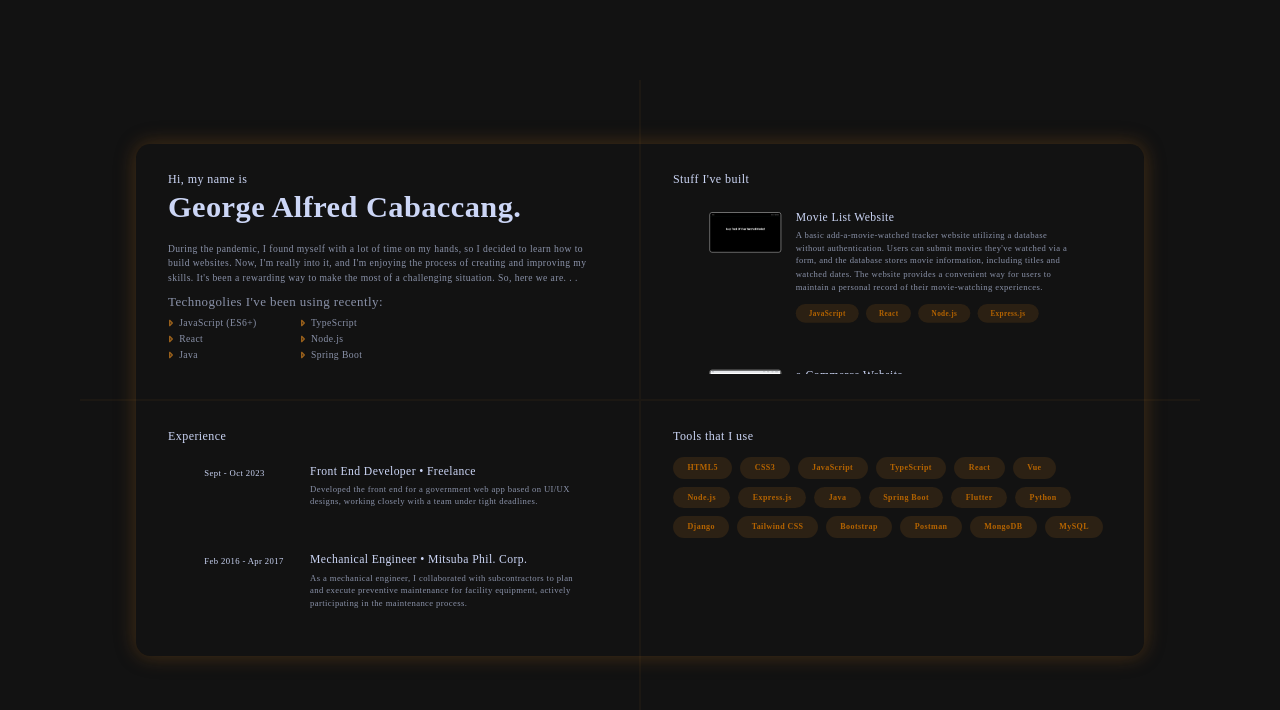
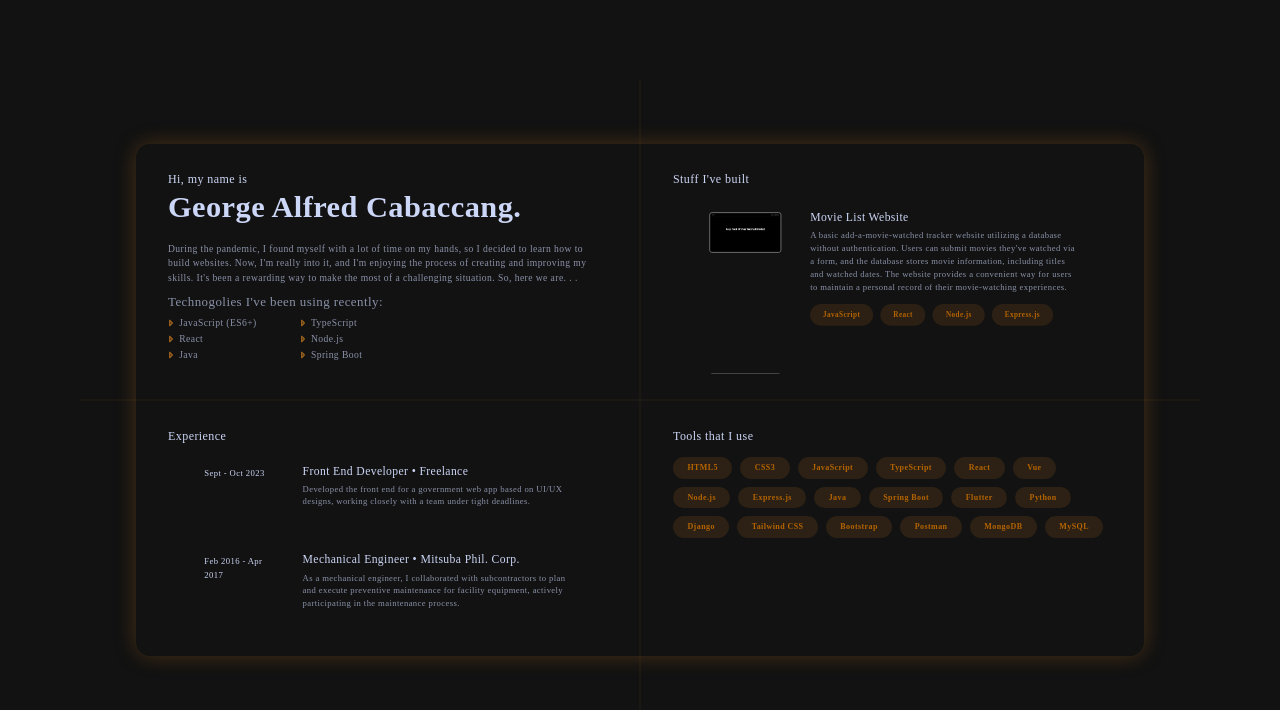
Before and after one commit to georgecabaccang/personal-website, a React (Vite) app: page / in a window 1280 px wide. Shown: the top 710 px of the page. Built offline with nearby package versions, Linux system fonts and the light colour scheme; a web font is replaced by a local one.

Commit message:
- Change width of left side of list item. - Update styles of lists.

```diff
--- a/src/components/sections/experience/experienceItem/experienceItemStyle.module.css
+++ b/src/components/sections/experience/experienceItem/experienceItemStyle.module.css
@@ -1,6 +1,6 @@
 .experience_date {
-    min-width: 25%;
-    max-width: 25%;
+    min-width: 19%;
+    max-width: 19%;
     height: 100%;
     font-size: 0.7rem;
     line-height: 0.95rem;
--- a/src/components/sections/projects/projectItem/projectStyles.module.css
+++ b/src/components/sections/projects/projectItem/projectStyles.module.css
@@ -1,22 +1,22 @@
 .thumbnail_container {
     display: flex;
     justify-content: center;
-    min-width: 25%;
-    max-width: 25%;
-    height: 100%;
+    min-width: 19%;
+    max-width: 19%;
+    height: auto;
 }
 
 .thumbnail_web {
     border: 1px solid gray;
-    min-width: 128px;
-    height: 75px;
+    min-width: 100%;
+    height: auto;
     border-radius: 0.18rem;
 }
 
 .thumbnail_mobile {
     border: 1px solid gray;
-    width: 41px;
-    height: 89px;
+    width: auto;
+    height: 100px;
     border-radius: 0.18rem;
 }
 
--- a/src/components/ui/cards/list/list-item/listItemCard.module.css
+++ b/src/components/ui/cards/list/list-item/listItemCard.module.css
@@ -10,7 +10,7 @@
     border-right-color: transparent;
     box-shadow: 0 0 0 rgba(0, 0, 0, 0.01);
     cursor: pointer;
-    gap: 1rem;
+    gap: 2rem;
 }
 
 .list_item:hover {
--- a/src/components/ui/cards/text-group-container/textGroup.module.css
+++ b/src/components/ui/cards/text-group-container/textGroup.module.css
@@ -34,14 +34,19 @@
     font-size: 0.5rem;
     gap: 0.5rem;
     flex: 10%;
+    height: 1.5rem;
 }
 
 .text_group__list__item {
+    display: flex;
+    justify-content: center;
+    align-items: center;
     padding: 0.3rem 0.9rem;
     color: #b56400;
     background: #975f1b31;
     font-weight: 700;
     border-radius: 1rem;
+    height: 1.5rem;
 }
 
 @media screen and (min-width: 1200px) and (max-width: 1440px) {
@@ -63,9 +68,7 @@
     .text_group__footer {
         font-size: 0.5rem;
     }
-
-    .text_group__list {
-        flex-wrap: wrap;
+    .text_group__list__item {
         font-size: 0.5rem;
     }
 }
@@ -86,12 +89,8 @@
         font-size: 0.875rem;
     }
 
-    .text_group__footer {
-        font-size: 0.5rem;
-    }
-
-    .text_group__list {
-        flex-wrap: wrap;
-        font-size: 0.8rem;
+    .text_group__list__item {
+        font-size: 0.7rem;
+        height: 2rem;
     }
 }
```
